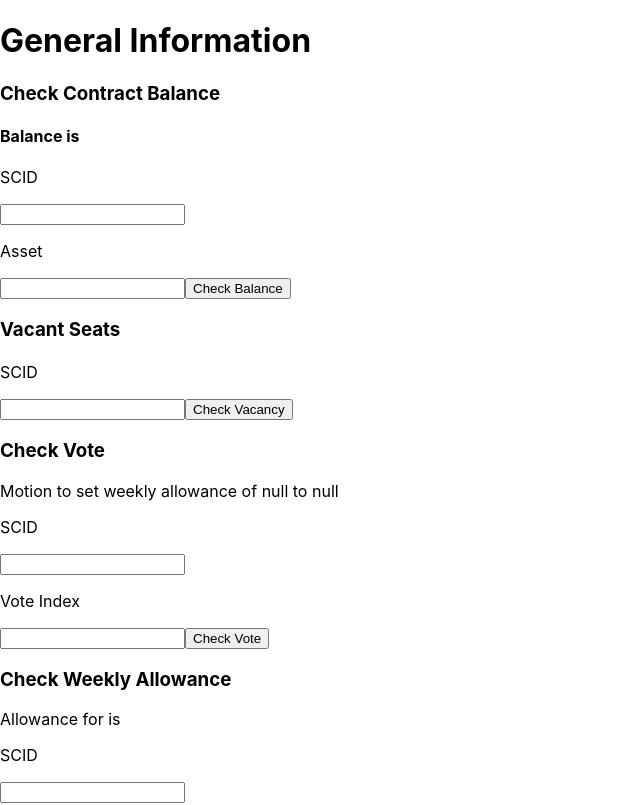
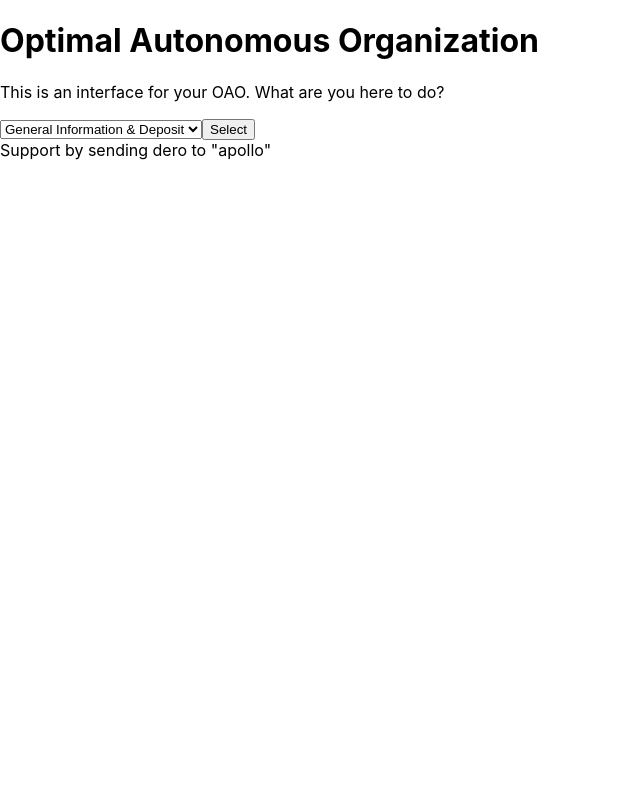
Before and after one commit to apollo5ever/DERO_OAO, a React (Create React App) app: page / in a window 1280 px wide. Shown: the top 805 px of the page, without its empty margins (0-640 px from the left). Built offline with nearby package versions, Linux system fonts and the light colour scheme.

Commit message:
cleaned up the UI a little

```diff
--- a/src/App.js
+++ b/src/App.js
@@ -16,6 +16,7 @@ const App = () => {
   const [allowance, setAllowance] = React.useState(null)
   const [balance, setBalance] = React.useState(null)
   const [balanceAsset, setBalanceAsset] = React.useState(null)
+  const [view, changeView] =React.useState(null)
 
   const deroBridgeApiRef = React.useRef()
   const [bridgeInitText, setBridgeInitText] = React.useState('')
@@ -361,13 +362,33 @@ const checkBalance = React.useCallback(async (event) => {
 }, [])
 
 
+const setView = React.useCallback(async (event) => {
+  event.preventDefault();
+  changeView(event.target.view.value)
+  console.log(event.target.view.value)
+})
+
 
 //----------------------------USER INTERFACE-----------------------------------------------------------------------------------
 
 
   return <div>
-    <h1> General Information </h1>
+
     <div>{bridgeInitText}</div>
+    <h1>Optimal Autonomous Organization</h1>
+            <p>This is an interface for your OAO. What are you here to do?</p>
+            <form onSubmit={setView}>
+                <select id="view" name="view">
+                    <option value="generalInformation"> General Information & Deposit </option>
+                    <option value="CEO"> CEO Functions</option>
+                    <option value="Board"> Board Member Functions </option>
+                </select>
+                <button type={"submit"}>Select</button>
+            </form>
+
+            {view === "generalInformation"?<div>
+
+            <h1> General Information & Deposit </h1>
 
     <h3>Check Contract Balance</h3>
     <h4>Balance is {balance} {balanceAsset}</h4>
@@ -409,8 +430,26 @@ const checkBalance = React.useCallback(async (event) => {
     <button type={"submit"}>Check Allowance</button>
   </form>
 
+  <h3>Deposit</h3>
+  <form onSubmit={deposit}>
+    <p>SCID</p>
+    <input id="scid" type="text"/>
+    <p>Amount</p>
+    <input id="amount" type="text"/>
+    <button type={"submit"}>Deposit</button>
+  </form>
+  </div>
 
-<h1> CEO Functions </h1>
+
+
+
+
+
+
+            : view==="CEO"?
+            <div>
+
+            <h1> CEO Functions </h1>
     <h3> Appoint Five Board Members </h3>
     <form onSubmit={appoint}>
       <p>SCID </p>
@@ -438,7 +477,10 @@ const checkBalance = React.useCallback(async (event) => {
       <input id="amount" type="text" />
       <button type={"submit"}>Withdraw</button>
     </form>
+    </div>
+    : view === "Board"?
 
+    <div>
 
 
     <h1> Board Functions </h1>
@@ -487,18 +529,6 @@ const checkBalance = React.useCallback(async (event) => {
 
 
 
-  <h3>Deposit</h3>
-  <form onSubmit={deposit}>
-    <p>SCID</p>
-    <input id="scid" type="text"/>
-    <p>Amount</p>
-    <input id="amount" type="text"/>
-    <button type={"submit"}>Deposit</button>
-  </form>
-
-
-
-
 
 
 
@@ -517,6 +547,22 @@ const checkBalance = React.useCallback(async (event) => {
 
     <button type={"submit"}>Transfer Seat</button>
   </form>
+
+  </div>
+
+
+    :""}
+
+
+
+
+
+
+
+
+
+  <footer>Support by sending dero to "apollo"</footer>
+
   </div>
 }
 
--- /dev/null
+++ b/src/App2.js
@@ -0,0 +1,83 @@
+import DeroBridgeApi from './api.js'
+import React from 'react'
+import ReactDOM from 'react-dom'
+import to from 'await-to-js'
+import App from './App'
+
+export default function App2() {
+
+   /*  const [vacant, setVacant] = React.useState(null)
+    const [type, setType] = React.useState(null)
+    const [AOS, setAOS] = React.useState(null)
+    const [address, setAddress] = React.useState(null)
+    const [status, setStatus] = React.useState(null)
+    const [assetCheck, setAssetCheck] =React.useState(null)
+    const [allowance, setAllowance] = React.useState(null)
+    const [balance, setBalance] = React.useState(null)
+    const [balanceAsset, setBalanceAsset] = React.useState(null) */
+    const [view, changeView] =React.useState(null)
+
+    const deroBridgeApiRef = React.useRef()
+    const [bridgeInitText, setBridgeInitText] = React.useState('')
+
+    React.useEffect(() => {
+      const load = async () => {
+        deroBridgeApiRef.current = new DeroBridgeApi()
+        const deroBridgeApi = deroBridgeApiRef.current
+        const [err] = await to(deroBridgeApi.init())
+        if (err) {
+          setBridgeInitText('failed to connect to extension')
+        } else {
+          setBridgeInitText('connected to extension')
+        }
+      }
+
+      window.addEventListener('load', load)
+      return () => window.removeEventListener('load', load)
+    }, [])
+
+
+    //------------------CEO Functions ---------------------------------
+
+
+    const setView = React.useCallback(async (event) => {
+      event.preventDefault();
+      changeView(event.target.view.value)
+      console.log(event.target.view.value)
+    })
+
+
+
+
+
+
+
+
+
+
+    return(
+        <div>
+            <div>{bridgeInitText}</div>
+            <h1>Optimal Autonomous Organization</h1>
+            <p>This is an interface for your OAO. What are you here to do?</p>
+            <form onSubmit={setView}>
+                <select id="view" name="view">
+                    <option value="transferSeat"> Transfer Seat </option>
+                </select>
+                <button type={"submit"}>Select</button>
+            </form>
+
+            {view === "transferSeat"? <App />: ""}
+
+
+
+
+
+
+
+
+
+
+        </div>
+    )
+}
--- a/src/index.js
+++ b/src/index.js
@@ -4,6 +4,7 @@ import './index.css';
 import App from './App';
 import reportWebVitals from './reportWebVitals';
 import FormDataComponent from './form-data.component';
+import App2 from './App2';
 
 const root = ReactDOM.createRoot(document.getElementById('root'));
 root.render(
```
Also changed, not shown: 1 other file (tests, documents, lock files or other folders).
